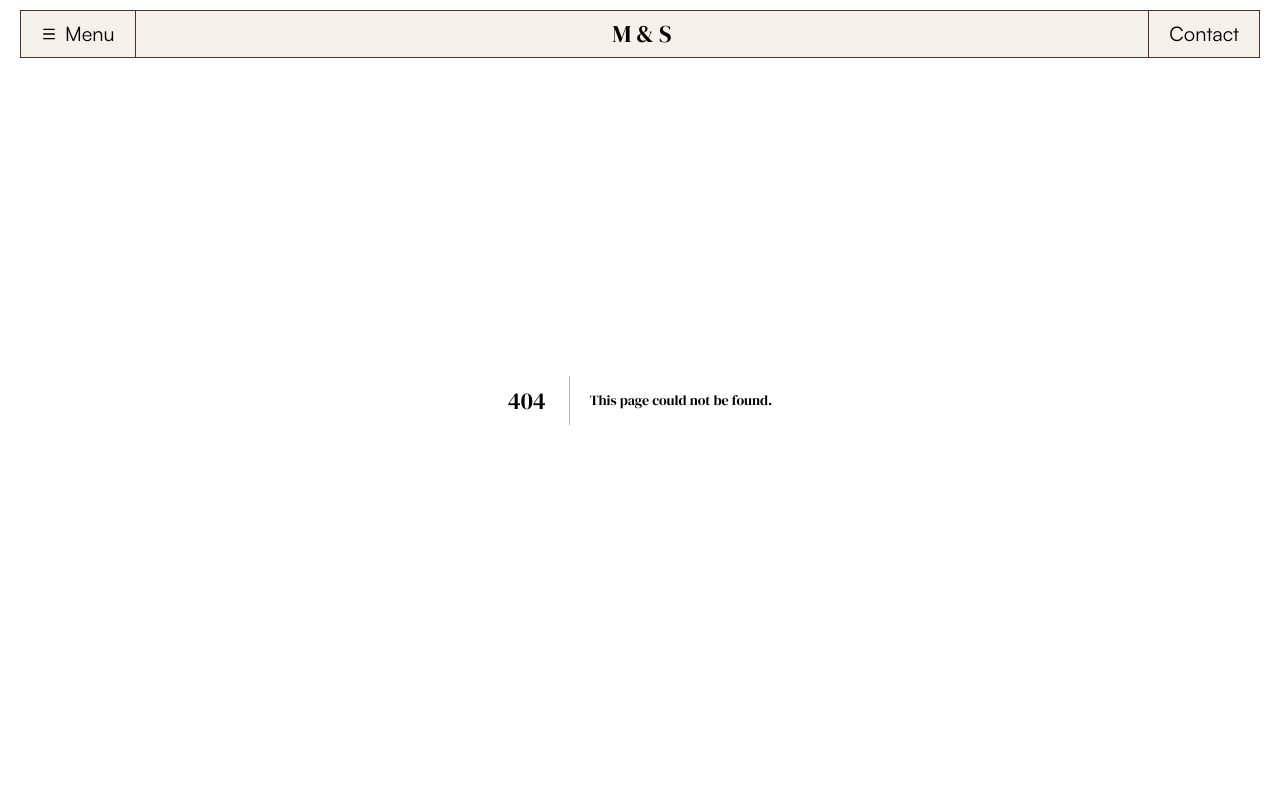
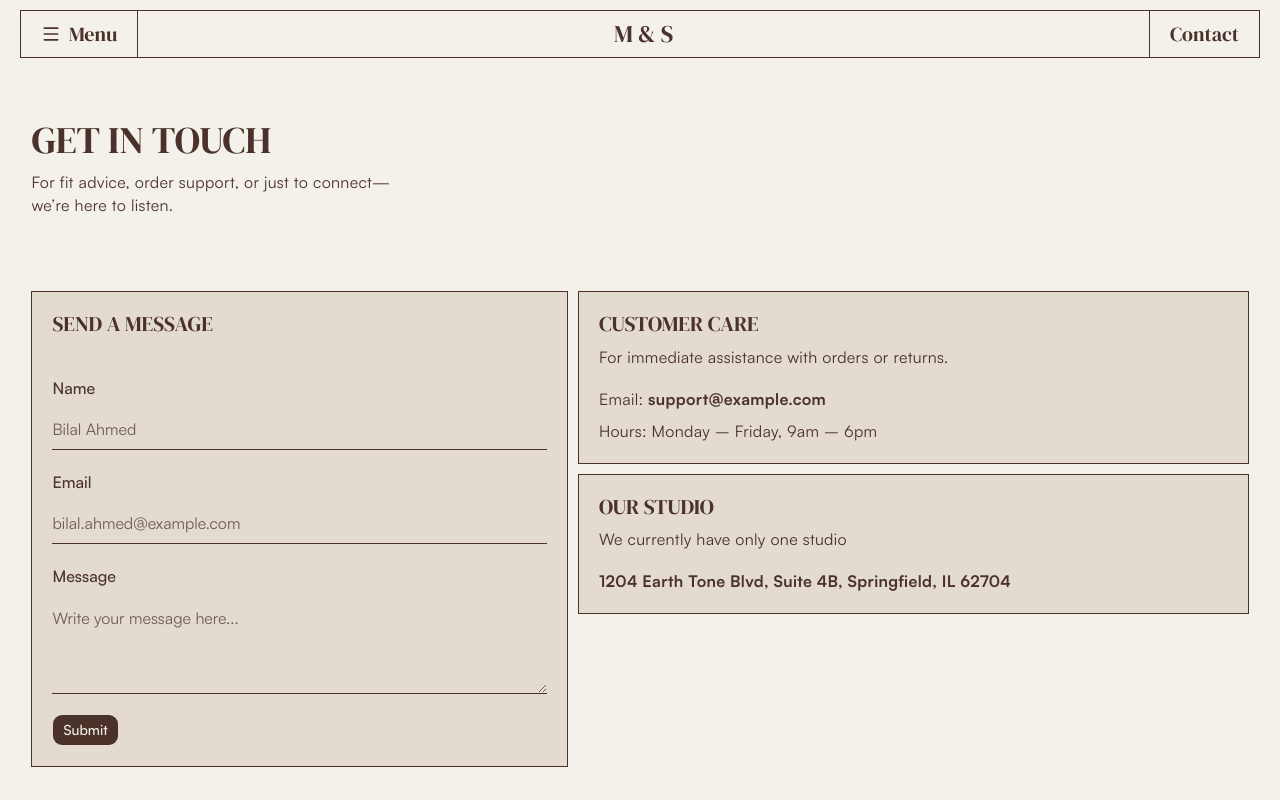
Before and after one commit to ehtishamalik/moss-and-stone, a Next.js app: page /contact in a window 1280 px wide. Before the commit this address had no page. Shown: the top 800 px of the page. Built offline with nearby package versions, Linux system fonts and the light colour scheme.

Commit message:
added contact page

```diff
--- /dev/null
+++ b/app/contact/page.tsx
@@ -0,0 +1,13 @@
+import ContactForm from "@/components/blocks/Contact";
+import NewsletterCTA from "@/components/blocks/NewsletterCTA";
+import LowImpactHero from "@/components/heros/LowImpact";
+
+export default function Contact() {
+  return (
+    <>
+      <LowImpactHero />
+      <ContactForm />
+      <NewsletterCTA />
+    </>
+  );
+}
--- a/app/globals.css
+++ b/app/globals.css
@@ -75,7 +75,7 @@
   --primary-foreground: #f4f1eb;
 
   --border: oklch(0.922 0 0);
-  --input: oklch(0.922 0 0);
+  --input: #4a3129;
   --ring: rgb(0, 95, 204);
 
   --radius: 0.625rem;
--- a/components/Header/index.tsx
+++ b/components/Header/index.tsx
@@ -9,20 +9,20 @@ export default function Header() {
           <div className="border border-primary bg-background h-12 flex items-center justify-between">
             <button
               type="button"
-              className="flex items-center gap-2 px-5 border-r border-primary h-full hover:bg-primary hover:text-primary-foreground transition-colors duration-300 text-xl font-normal"
+              className="flex items-center gap-2 px-5 border-r border-primary h-full hover:bg-primary hover:text-primary-foreground transition-colors duration-300 font-heading text-xl font-normal"
             >
-              <MenuIcon size={16} />
+              <MenuIcon size={20} />
               Menu
             </button>
             <Link href="/" className="font-heading text-2xl">
               M & S
             </Link>
-            <button
-              type="button"
-              className="flex items-center gap-2 px-5 border-l border-primary h-full hover:bg-primary hover:text-primary-foreground transition-colors duration-300 text-xl font-normal"
+            <Link
+              href="/contact"
+              className="flex items-center gap-2 px-5 border-l border-primary h-full hover:bg-primary hover:text-primary-foreground transition-colors duration-300 font-heading text-xl font-normal"
             >
               Contact
-            </button>
+            </Link>
           </div>
         </div>
       </div>
--- /dev/null
+++ b/components/blocks/Contact.tsx
@@ -0,0 +1,81 @@
+import Link from "next/link";
+import { Button } from "../ui/button";
+import { Input } from "../ui/input";
+import { Label } from "../ui/label";
+import { Textarea } from "../ui/textarea";
+
+export default function Contact() {
+  return (
+    <section>
+      <div className="px-container">
+        <div className="grid grid-cols-[0.8fr_1fr] gap-2.5">
+          <div className="bg-card text-card-foreground border border-primary p-5">
+            <h4 className="mb-10">SEND A MESSAGE</h4>
+            <form className="space-y-5">
+              <div className="space-y-2.5">
+                <Label htmlFor="name" className="text-base font-medium">
+                  Name
+                </Label>
+                <Input
+                  type="text"
+                  id="name"
+                  name="name"
+                  placeholder="Bilal Ahmed"
+                />
+              </div>
+              <div className="space-y-2.5">
+                <Label htmlFor="email" className="text-base font-medium">
+                  Email
+                </Label>
+                <Input
+                  type="email"
+                  id="email"
+                  name="email"
+                  placeholder="bilal.ahmed@example.com"
+                />
+              </div>
+              <div className="space-y-2.5">
+                <Label htmlFor="message" className="text-base font-medium">
+                  Message
+                </Label>
+                <Textarea
+                  id="message"
+                  name="message"
+                  placeholder="Write your message here..."
+                />
+              </div>
+              <Button>Submit</Button>
+            </form>
+          </div>
+          <div className="space-y-2.5">
+            <div className="bg-card text-card-foreground border border-primary p-5">
+              <h4 className="mb-2.5">CUSTOMER CARE</h4>
+              <p className="mb-5">
+                For immediate assistance with orders or returns.
+              </p>
+              <div className="space-y-2.5">
+                <p>
+                  Email:{" "}
+                  <Link
+                    href="mailto:support@example.com"
+                    className="font-bold! hover:underline underline-offset-2"
+                  >
+                    support@example.com
+                  </Link>
+                </p>
+                <p>Hours: Monday – Friday, 9am – 6pm</p>
+              </div>
+            </div>
+            <div className="bg-card text-card-foreground border border-primary p-5">
+              <h4 className="mb-2.5">OUR STUDIO</h4>
+              <p className="mb-5">We currently have only one studio</p>
+              <p className="font-bold!">
+                1204 Earth Tone Blvd, Suite 4B, Springfield, IL 62704
+              </p>
+            </div>
+          </div>
+        </div>
+      </div>
+    </section>
+  );
+}
--- /dev/null
+++ b/components/heros/LowImpact/index.tsx
@@ -0,0 +1,15 @@
+export default function LowImpactHero() {
+  return (
+    <section className="pt-20">
+      <div className="px-container">
+        <div className="space-y-2.5 pt-10">
+          <h1>GET IN TOUCH</h1>
+          <p className="max-w-sm">
+            For fit advice, order support, or just to connect—we’re here to
+            listen.
+          </p>
+        </div>
+      </div>
+    </section>
+  );
+}
--- /dev/null
+++ b/components/ui/input.tsx
@@ -0,0 +1,23 @@
+import { Input as InputPrimitive } from "@base-ui/react/input";
+
+import { cn } from "@/lib/utils";
+
+function Input({ className, type, ...props }: React.ComponentProps<"input">) {
+  return (
+    <InputPrimitive
+      type={type}
+      data-slot="input"
+      className={cn(
+        "h-10 w-full min-w-0 rounded-none border-b border-input bg-transparent py-1 text-base transition-colors outline-none",
+        "file:inline-flex file:h-6 file:border-0 file:bg-transparent file:text-sm file:font-medium file:text-foreground",
+        "placeholder:text-current/75",
+        "focus-visible:border-b-2",
+        "disabled:pointer-events-none disabled:cursor-not-allowed disabled:opacity-50",
+        className,
+      )}
+      {...props}
+    />
+  );
+}
+
+export { Input };
--- /dev/null
+++ b/components/ui/label.tsx
@@ -0,0 +1,17 @@
+import { cn } from "@/lib/utils";
+
+function Label({ className, ...props }: React.ComponentProps<"label">) {
+  return (
+    // biome-ignore lint/a11y/noLabelWithoutControl: Cannot change
+    <label
+      data-slot="label"
+      className={cn(
+        "flex items-center gap-2 text-sm leading-none font-medium select-none group-data-[disabled=true]:pointer-events-none group-data-[disabled=true]:opacity-50 peer-disabled:cursor-not-allowed peer-disabled:opacity-50",
+        className,
+      )}
+      {...props}
+    />
+  );
+}
+
+export { Label };
--- /dev/null
+++ b/components/ui/textarea.tsx
@@ -0,0 +1,20 @@
+import { cn } from "@/lib/utils";
+
+function Textarea({ className, ...props }: React.ComponentProps<"textarea">) {
+  return (
+    <textarea
+      data-slot="textarea"
+      className={cn(
+        "flex field-sizing-content min-h-24 w-full rounded-none border-b border-input bg-transparent py-2 text-base transition-colors outline-none",
+        "placeholder:text-current/75",
+        "focus-visible:border-b-2",
+        "disabled:pointer-events-none disabled:cursor-not-allowed disabled:opacity-50",
+        // "aria-invalid:border-destructive aria-invalid:ring-3 aria-invalid:ring-destructive/20",
+        className,
+      )}
+      {...props}
+    />
+  );
+}
+
+export { Textarea };
--- a/styles/base.scss
+++ b/styles/base.scss
@@ -4,14 +4,7 @@
 .px-container {
   width: 100%;
   max-width: breakpoint("xxl"); // Access the 'xxl' breakpoint
-  padding: 0 responsive-values(20, 64);
-  margin: 0 auto;
-}
-
-.px-container-lite {
-  width: 100%;
-  max-width: breakpoint("xxl"); // Access the 'xxl' breakpoint
-  padding: 0 responsive-values(0, 16);
+  padding: 0 responsive-values(20, 35);
   margin: 0 auto;
 }
 
```
